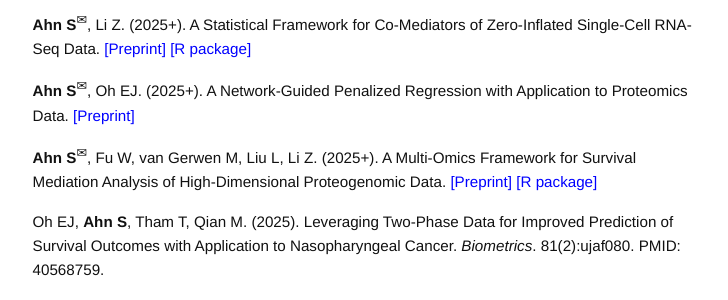
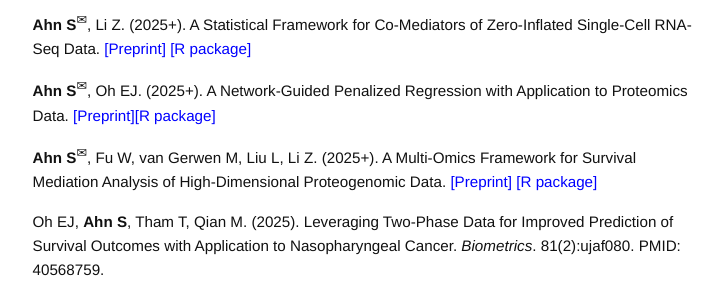
Before and after one commit to sjahnn/sjahnn.github.io, a Jekyll site: the page built from research.md, in a window 1280 px wide and 900 px high. Shown: the part 198-498 px from the top of the window, without its empty margins (275-1003 px from the left). Built offline with Jekyll 4.4.1, drawn with Linux system fonts in a browser that asks for light colours.

Commit message:
Update research.md

```diff
--- a/research.md
+++ b/research.md
@@ -37,7 +37,7 @@ Oh EJ, **Ahn S**, Tham T, Qian M. (2025+). Leveraging Two-Phase Data for Improve
 # Statistical and Computational Methods:
 **Ahn S**<sup><span>&#9993;</span></sup>, Li Z. (2025+). A Statistical Framework for Co-Mediators of Zero-Inflated Single-Cell RNA-Seq Data. <a href="https://arxiv.org/abs/2507.06113" style="color: blue;">[Preprint]</a> <a href="https://cran.r-project.org/web/packages/MedZIsc/index.html" style="color: blue;">[R package]</a>
 
-**Ahn S**<sup><span>&#9993;</span></sup>, Oh EJ. (2025+). A Network-Guided Penalized Regression with Application to Proteomics Data. <a href="https://arxiv.org/abs/2505.22986" style="color: blue;">[Preprint]</a>
+**Ahn S**<sup><span>&#9993;</span></sup>, Oh EJ. (2025+). A Network-Guided Penalized Regression with Application to Proteomics Data. <a href="https://arxiv.org/abs/2505.22986" style="color: blue;">[Preprint]</a><a href="https://cran.r-project.org/web/packages/NetGreg/index.html" style="color: blue;">[R package]</a>
 
 **Ahn S**<sup><span>&#9993;</span></sup>, Fu W, van Gerwen M, Liu L, Li Z. (2025+). A Multi-Omics Framework for Survival Mediation Analysis of High-Dimensional Proteogenomic Data. <a href="https://arxiv.org/abs/2503.08606" style="color: blue;">[Preprint]</a> <a href="https://cran.r-project.org/web/packages/SMAHP/index.html" style="color: blue;">[R package]</a>
 
```
